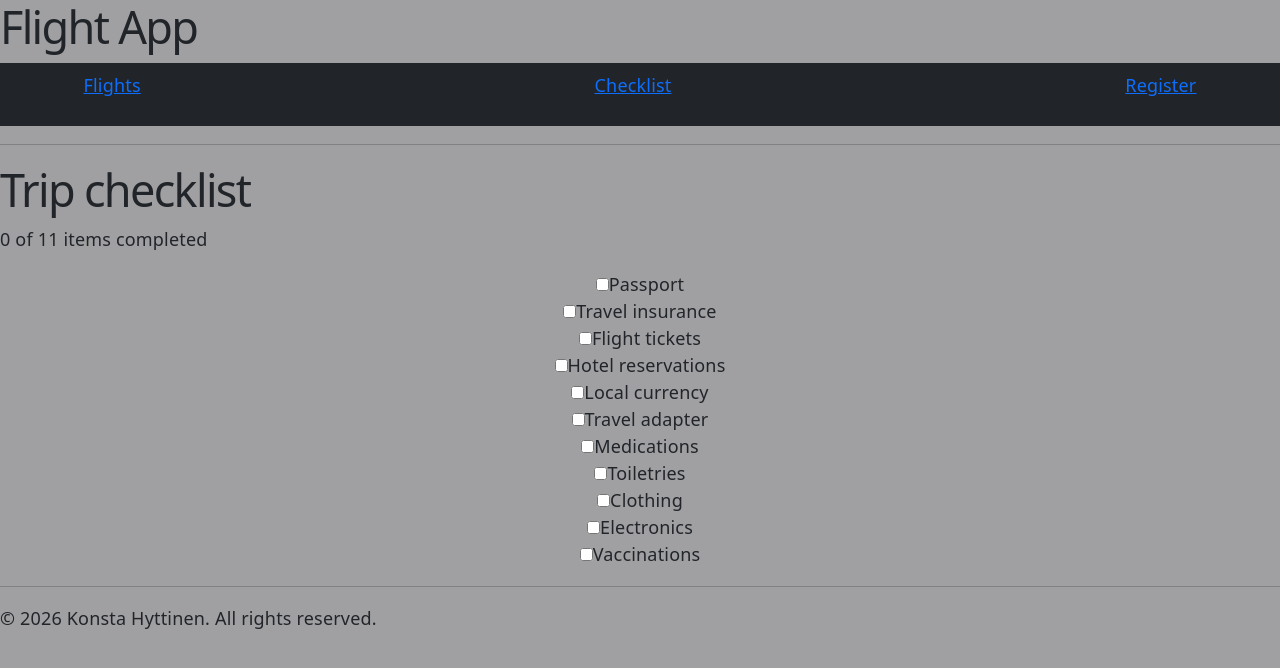
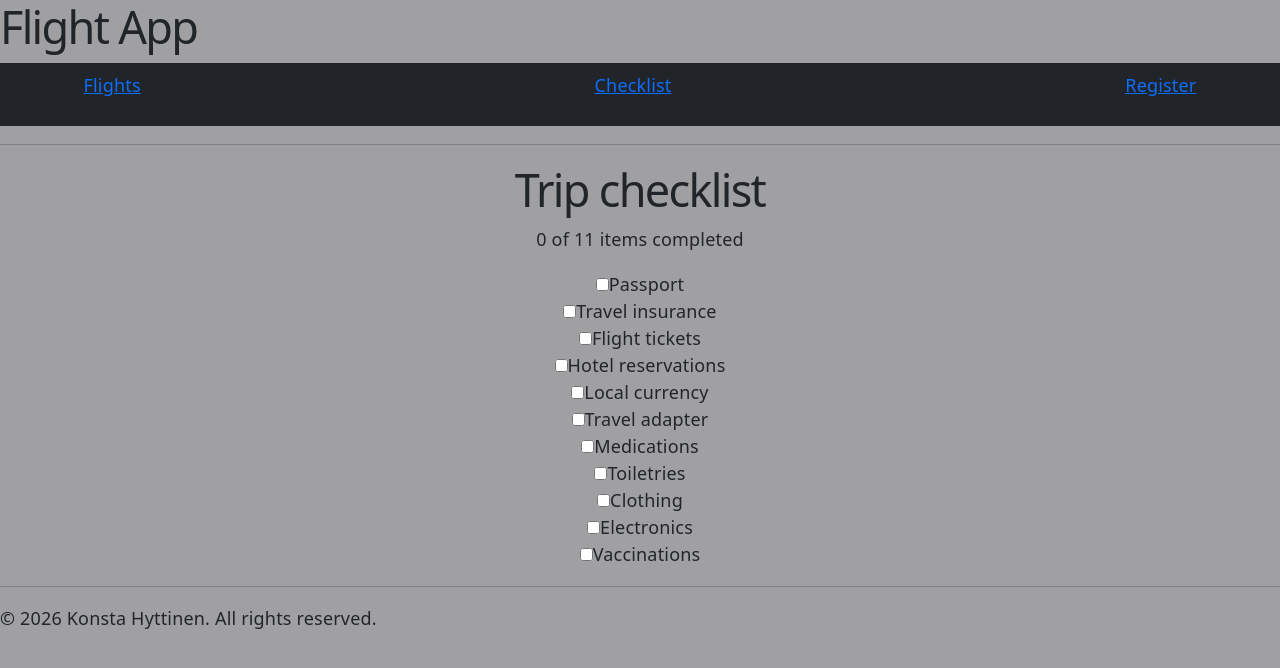
Before and after one commit to konemmah/WOH1_Final_Project_Konsta, a React (Vite) app: page /Checklist in a window 1280 px wide. Shown: the top 668 px of the page. Built offline with nearby package versions, Linux system fonts and the light colour scheme.

Commit message:
Fixes to styling

```diff
--- a/src/checklist.jsx
+++ b/src/checklist.jsx
@@ -27,8 +27,8 @@ const handleCheckboxCounter = (id) => {
 
 return (
   <section>
-    <h1>Trip checklist</h1>
-    <p>{checkedCount} of {items.length} items completed</p>
+    <h1 className= "container-md list-unstyled text-center">Trip checklist</h1>
+    <p className= "container-md list-unstyled text-center">{checkedCount} of {items.length} items completed</p>
     <ul className= "container-md list-unstyled text-center">
       {items.map((item) => (
         <li key={item.id}>
```
